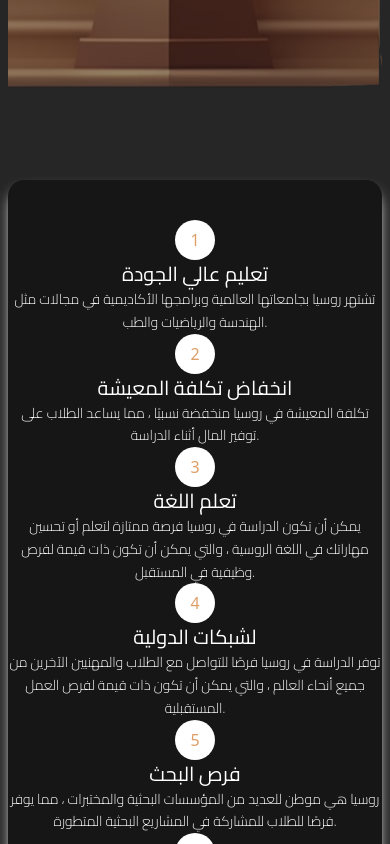
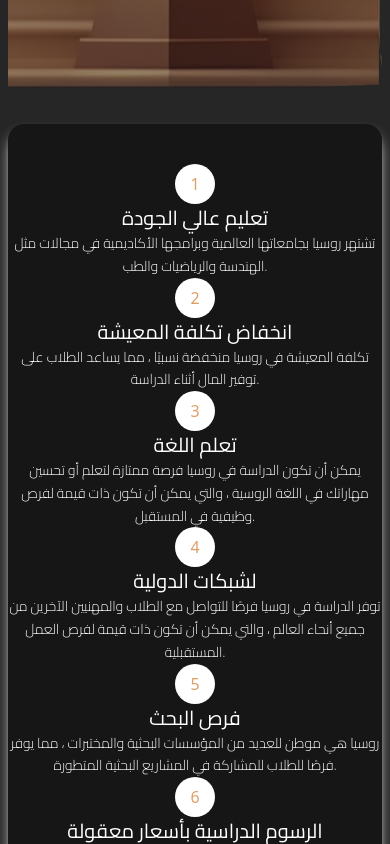
Before and after one commit to The3Techies/toRu, a React (Vite) app: page /WhyRussia in a window 390 px wide. Shown: the part 760-1604 px from the top of the page. Built offline with nearby package versions, Linux system fonts and the light colour scheme; a web font is replaced by a local one.

Commit message:
whyRussia almost done

```diff
--- a/src/pages/WhyRussia/Benefits.tsx
+++ b/src/pages/WhyRussia/Benefits.tsx
@@ -105,7 +105,7 @@ export default function Benefits() {
     })
 
     return (
-        <div className="w-full mt-14 md:mt-0 flex justify-center ">
+        <div className="w-full  flex justify-center ">
             <div className={"shadow-lg rounded-2xl w-full max-w-6xl md:grid grid-cols-11 grid-rows-12 py-10 mx-2 " + state.bgColor + state.shadowColor}>
                 {HtmlCol1}
                 {HtmlCol2}
--- a/src/pages/WhyRussia/WhyRussiaHero.tsx
+++ b/src/pages/WhyRussia/WhyRussiaHero.tsx
@@ -7,10 +7,10 @@ export default function WhyRussiaHero() {
 
     return (
         <div className="w-screen h-screen mt-10 flex justify-center  ">
-            <div className="w-screen max-w-6xl h-screen mx-2 flex items-center bg-WhyRussia-heroSS md:bg-WhyRussia-hero bg-[length:250%_100%] md:bg-[length:100%_100%] bg-right bg-no-repeat">
+            <div className="w-screen max-w-6xl h-screen mx-2 flex items-center bg-WhyRussia-heroSS md:bg-WhyRussia-hero bg-[length:250%_100%] md:bg-[length:100%_100%] bg-right bg-no-repeat ">
                 <div className="text-right md:w-1/2 md:ml-10 mx-4">
                     <h1 className="font-Cairo text-base md:text-3xl font-extrabold mb-2 leading-normal text-[#DE9F67] text-center ">الدراسة في روسيا: تجربة فريدة وبأسعار معقولة</h1>
-                    <p className={"font-Cairo text-xs font-light tracking-wide text-center " + state.fontColor} >الدراسة في روسيا تجربة فريدة وثرية تتيح فرصًا لا مثيل لها للطلاب الذين يبحثون عن توسيع آفاقهم. تتميز الجامعات الروسية بتراث ثقافي غني ومدن حيوية وجامعات عالمية المستوى في مجالات مثل الهندسة والطب والرياضيات. بالإضافة إلى ذلك، فإن الرسوم الدراسية في روسيا معقولة وتكاليف المعيشة منخفضة، مما يجعل الدراسة في روسيا خيارًا ميسور التكلفة للعديد من الطلاب. يمكن لاختيار روسيا كوجهة للدراسة فتح عالمًا من الفرص وتوفير منظور عالمي ثمين سيفيد الطلاب طوال حياتهم الأكاديمية والمهنية.</p>
+                    <p className={"font-Cairo text-xs font-light tracking-wide text-center text-[#ffffff] " } >الدراسة في روسيا تجربة فريدة وثرية تتيح فرصًا لا مثيل لها للطلاب الذين يبحثون عن توسيع آفاقهم. تتميز الجامعات الروسية بتراث ثقافي غني ومدن حيوية وجامعات عالمية المستوى في مجالات مثل الهندسة والطب والرياضيات. بالإضافة إلى ذلك، فإن الرسوم الدراسية في روسيا معقولة وتكاليف المعيشة منخفضة، مما يجعل الدراسة في روسيا خيارًا ميسور التكلفة للعديد من الطلاب. يمكن لاختيار روسيا كوجهة للدراسة فتح عالمًا من الفرص وتوفير منظور عالمي ثمين سيفيد الطلاب طوال حياتهم الأكاديمية والمهنية.</p>
                 </div>
 
             </div>
```
